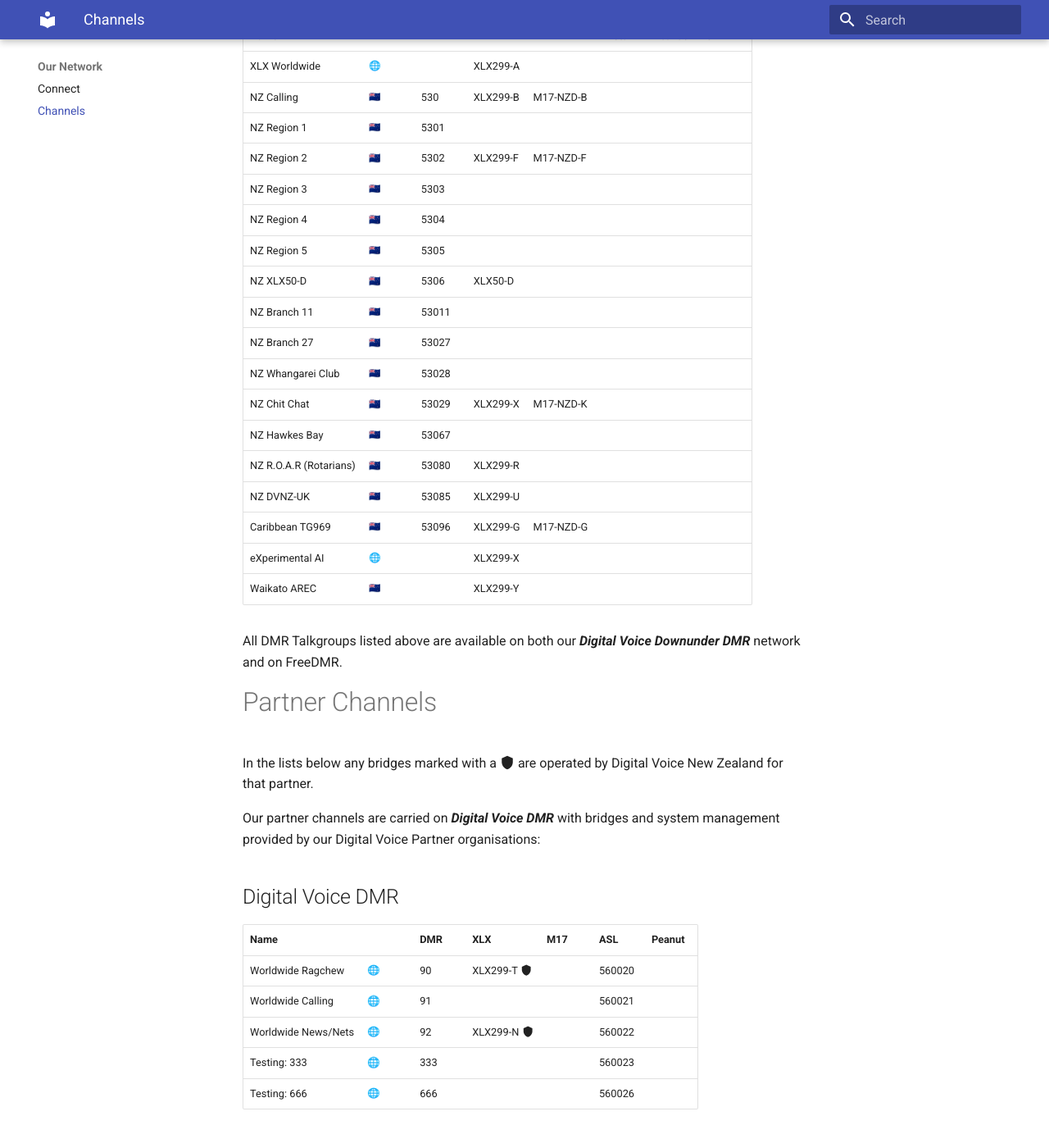
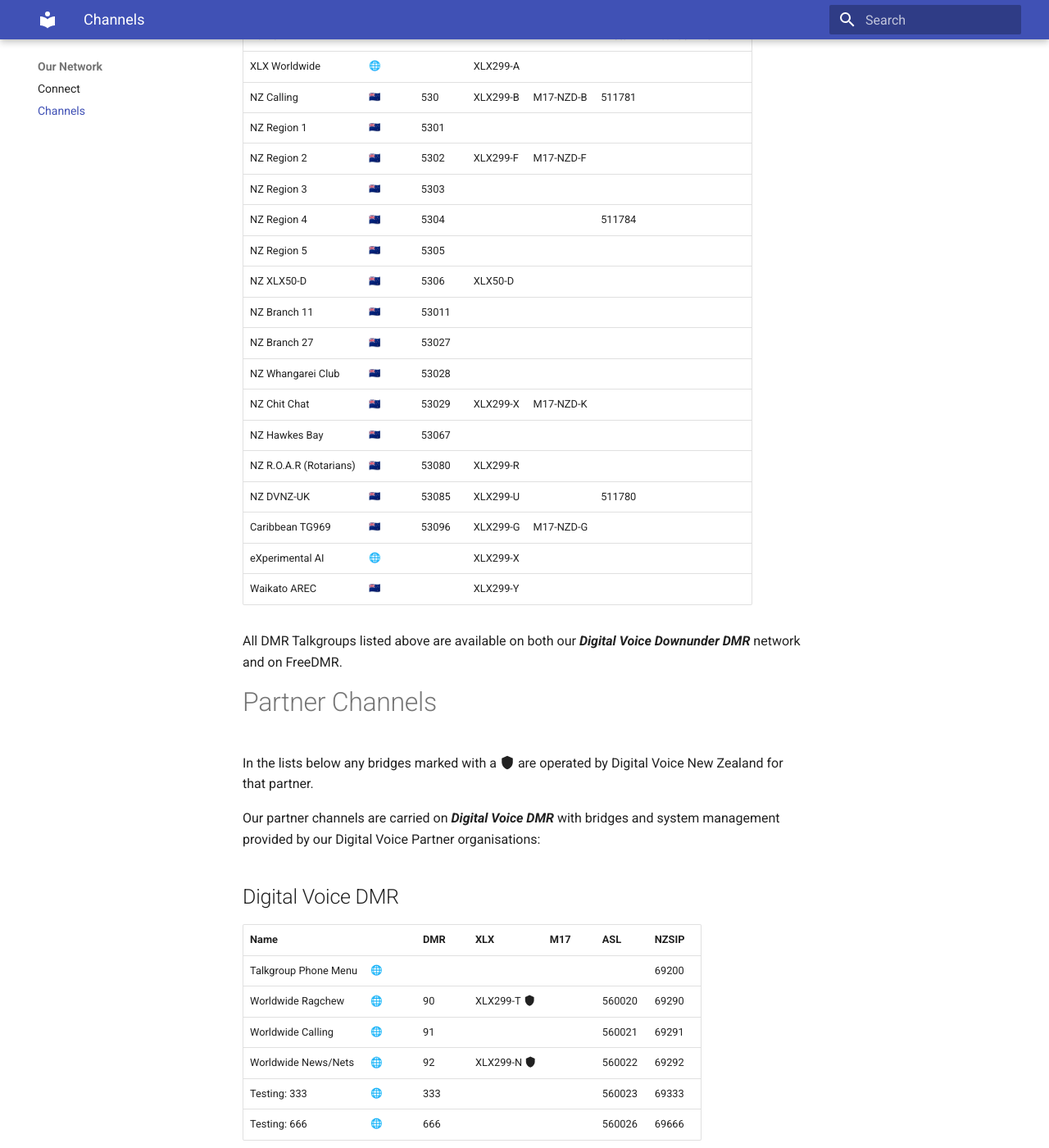
Before and after one commit to DigitalVoiceNZ/wiki, an MkDocs documentation site: the page built from docs/channels.md, in a window 1280 px wide and 1400 px high, scrolled down 203 px. Shown: the whole window at 82% size. Built offline with MkDocs 1.6.1 and Material for MkDocs 9.7.7, drawn with Linux system fonts in a browser that asks for light colours; emoji names are drawn with the system emoji font.

Commit message:
Add more bridges and info

```diff
--- a/docs/channels.md
+++ b/docs/channels.md
@@ -3,11 +3,11 @@
 |Name||DMR|XLX|M17|Allstar|Peanut|SIP|
 |:--||:--|:--|:--|:--|:--|:--|
 |XLX Worldwide|:globe_with_meridians:| |XLX299-A| | | | |
-|NZ Calling|:flag_nz:|530|XLX299-B|M17-NZD-B| | |
+|NZ Calling|:flag_nz:|530|XLX299-B|M17-NZD-B|511781| |
 |NZ Region 1|:flag_nz:|5301| | | | |
 |NZ Region 2|:flag_nz:|5302|XLX299-F|M17-NZD-F| | |
 |NZ Region 3|:flag_nz:|5303| | | | |
-|NZ Region 4|:flag_nz:|5304| | | | |
+|NZ Region 4|:flag_nz:|5304| | |511784| |
 |NZ Region 5|:flag_nz:|5305| | | | |
 |NZ XLX50-D|:flag_nz:|5306|XLX50-D| | | |
 |NZ Branch 11|:flag_nz:|53011| | | | |
@@ -16,7 +16,7 @@
 |NZ Chit Chat|:flag_nz:|53029|XLX299-X|M17-NZD-K| | | |
 |NZ Hawkes Bay|:flag_nz:|53067| | | | |
 |NZ R.O.A.R (Rotarians)|:flag_nz:|53080|XLX299-R| | | |
-|NZ DVNZ-UK|:flag_nz:|53085|XLX299-U| | | |
+|NZ DVNZ-UK|:flag_nz:|53085|XLX299-U| |511780| |
 |Caribbean TG969|:flag_nz:|53096|XLX299-G|M17-NZD-G| | |
 |eXperimental AI|:globe_with_meridians:| |XLX299-X| | | |
 |Waikato AREC|:flag_nz:| |XLX299-Y| | | |
@@ -32,13 +32,14 @@
 
 ## Digital Voice DMR
 
-|Name||DMR|XLX|M17|ASL|Peanut|
+|Name||DMR|XLX|M17|ASL|NZSIP|
 |:--||:--|:--|:--|:--|:--|
-|Worldwide Ragchew|:globe_with_meridians:|90|XLX299-T :material-shield:| |560020| |
-|Worldwide Calling|:globe_with_meridians:|91| | |560021| |
-|Worldwide News/Nets|:globe_with_meridians:|92|XLX299-N :material-shield:| |560022| |
-|Testing: 333|:globe_with_meridians:|333| | |560023| |
-|Testing: 666|:globe_with_meridians:|666| | |560026| |
+|Talkgroup Phone Menu|:globe_with_meridians:| | | | |69200|
+|Worldwide Ragchew|:globe_with_meridians:|90|XLX299-T :material-shield:| |560020|69290|
+|Worldwide Calling|:globe_with_meridians:|91| | |560021|69291|
+|Worldwide News/Nets|:globe_with_meridians:|92|XLX299-N :material-shield:| |560022|69292|
+|Testing: 333|:globe_with_meridians:|333| | |560023|69333|
+|Testing: 666|:globe_with_meridians:|666| | |560026|69666|
 
 ## VK Radio
 
```
